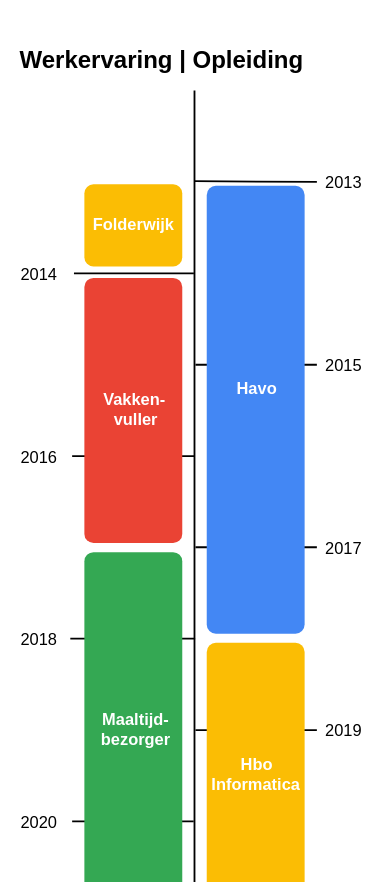
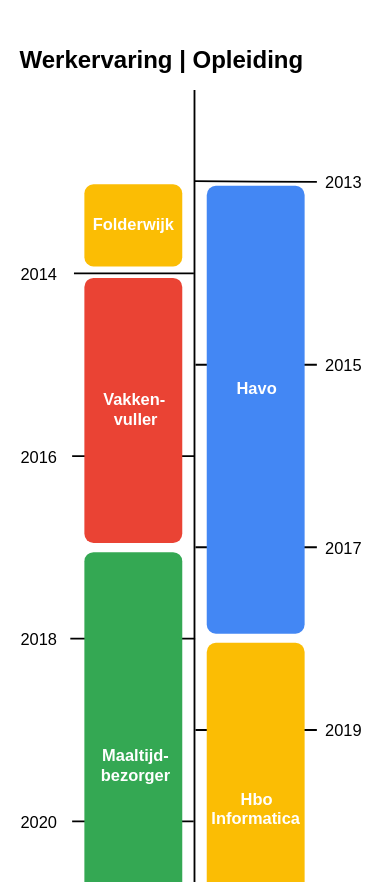
Before and after one commit to JulesImmerzeel/portfolio, a plain HTML site: page index.html in a window 390 px wide. Shown: the part 1118-2000 px from the top of the page. Drawn offline with Linux system fonts and the light colour scheme.

Commit message:
Update timeline

```diff
--- a/index.html
+++ b/index.html
@@ -35,7 +35,7 @@
 							Mijn naam is Jules Immerzeel. Ik ben 20 jaar en student informatica aan de
 							Hogeschool Rotterdam.<br />
 							Technologie heeft mij altijd al mateloos geïnteresseerd.<br />
-							Programeren is voor mij niet alleen een bezigheid voor school, maar ook een hobby! In mijn eigen tijd ben ik daarom ook vaak met eigen projecten bezig.<br />
+							Programmeren is voor mij niet alleen een bezigheid voor school, maar ook een hobby! In mijn eigen tijd ben ik daarom ook vaak met eigen projecten bezig.<br />
 							Als je doet wat je leuk vindt, hoef je nooit te werken!
 						</p>
 						<p>
@@ -45,17 +45,17 @@
 					</article>
 					<article id="skills">
 						<h2>Vaardigheden</h2>
-						<button class="progress" onclick="show('C Sharp', 'In het tweede jaar van mijn opleiding heb ik kennis gemaakt met deze taal fijne taal. Ik vind C Sharp een prettige taal om mee te werken. De online documentatie zo goed, de syntax strak en het is strong typed! In de toekomst ben ik van plan om mijn csharp skills verder uit te breiden. Het lijkt mij erg leuk om een keer een game met unity te gaan maken.', ['ASP.NET', 'Console applicaties'])">
+						<button class="progress" onclick="show('C Sharp', 'In het tweede jaar van mijn opleiding heb ik kennis gemaakt met CSharp. Ik vind CS een prettige taal om mee te werken. De online documentatie is goed, de syntax strak en het heeft een goede balans tussen performance en complexiteit. Het lijkt mij erg leuk om in de toekomst een keer een game met unity te ontwikkelen.', ['ASP.NET', 'Console applicaties'])">
 							<span id="csharp" class="progress-done red">
 								C# 70%
 							</span>
 						</button>
-						<button class="progress" onclick="show('Python', 'Python was de eerste echte programeertaal waar ik kenis mee maakte. Ik gebruik deze taal nog steeds regelmatig. Momenteel volg ik een minor in artificial intelligence. Hiervoor maak ik uitsluitend gebruik van Python.', ['Pygame', 'Regex', 'Django', 'Artificial intelligence'])">
+						<button class="progress" onclick="show('Python', 'Python is mijn eerste programeertaal. Ik gebruik deze taal nog steeds regelmatig. Momenteel volg ik een minor in artificial intelligence, deze wordt gegeven in Python.', ['Pygame', 'Regex', 'Django', 'Artificial intelligence'])">
 							<span id="python" class="progress-done blue">
 								Python 80%
 							</span>
 						</button>
-						<button class="progress" onclick="show('JavaScript', 'Tijdens mijn opleiding heb ik verschillende webapplicaties gemaakt. Hierbij heb ik veel ervaring met html, css en javascript opgedaan. Voor mijn 3e jaars stage heb ik daarom voor een webdevelopment stage gekozen. Tijdens deze stage heb ik  veel met Sass, Bootstrap en React.js heb gewerkt.', ['HTML', 'CSS', 'Sass', 'Bootstrap', 'Javascript', 'Typescript', 'React.js'])">
+						<button class="progress" onclick="show('JavaScript', 'Tijdens mijn opleiding heb ik verschillende webapplicaties ontwikkeld. Hierbij heb ik veel ervaring met html, css en javascript opgedaan. Voor mijn 3e jaars stage heb ik daarom voor een webdevelopment stage gekozen. Tijdens deze stage heb ik  veel met Sass, Bootstrap en React.js heb gewerkt.', ['HTML', 'CSS', 'Sass', 'Bootstrap', 'Javascript', 'Typescript', 'React.js'])">
 							<span id="frontend" class="progress-done yellow">
 								JavaScript 90%
 							</span>
@@ -67,7 +67,7 @@
 					<h2>Werkervaring | Opleiding</h2>
 					<object id="object-timeline" type="image/svg+xml" data="/assets/timeline.svg"></object>
 
-					<svg id="timeline-mobile" x="0px" y="0px" viewBox="0 0 192 499">
+					<svg id="timeline-mobile" x="0px" y="0px" viewBox="0 0 192 543.8">
 						<g class="lines">
 							<line class="st0" x1="95.45" y1="49.88"  x2="162.39" y2="50.3"/>
 							<line class="st0" x1="95.99" y1="150.3" x2="162.39" y2="150.3"/>
@@ -78,7 +78,8 @@
 							<line class="st0" x1="96" y1="350.11" x2="162.39" y2="350.11"/>
 							<line class="st0" x1="95" y1="400.11" x2="28.52" y2="400.11"/>
 							<line class="st0" x1="95.45" y1="450.11" x2="162.39" y2="450.11"/>
-							<line class="st0" x1="95.45" y1="0.3" x2="95.45" y2="498.8"/>
+							<line class="st0" x1="95" y1="500.11" x2="28.52" y2="500.11"/>
+							<line class="st0" x1="95.45" y1="0" x2="95.45" y2="543.8"/>
 						</g>
 						<g class="events">
 							<g class="event">
@@ -92,16 +93,16 @@
 								</text>
 							</g>
 							<g class="event">
-								<rect class="yellow" x="102.1472 " y="302.3801 " width="53.5467" height="145" rx="5"/>
-								<text transform="matrix(1 0 0 1 120.6658 371.8807)"><tspan x="0" y="0">Hbo</tspan><tspan x="-16" y="10.8" class="st10 st8 st9">Informatica</tspan></text>
+								<rect class="yellow" x="102.1472 " y="302.3801 " width="53.5467" height="190" rx="5"/>
+								<text transform="matrix(1 0 0 1 120.6658 390.8807)"><tspan x="0" y="0">Hbo</tspan><tspan x="-16" y="10.8" class="st10 st8 st9">Informatica</tspan></text>
 							</g>
 							<g class="event">
 								<rect class="red" x="35.2138" y="102.8037" width="53.5467" height="145" rx="5"/>
 								<text transform="matrix(1 0 0 1 45.479 172.3044)"><tspan x="0" y="0">Vakken-</tspan><tspan x="5.75" y="10.8" class="st10 st8 st9">vuller</tspan></text>
 							</g>
 							<g class="event">
-								<rect class="green" x="35.2138" y="252.8037" width="53.5467" height="195" rx="5"/>
-								<text transform="matrix(1 0 0 1 44.9194 347.3044)"><tspan x="0" y="0">Maaltijd-</tspan><tspan x="-0.76" y="10.8" class="st10 st8 st9">bezorger</tspan></text>
+								<rect class="green" x="35.2138" y="252.8037" width="53.5467" height="240" rx="5"/>
+								<text transform="matrix(1 0 0 1 44.9194 367.3044)"><tspan x="0" y="0">Maaltijd-</tspan><tspan x="-0.76" y="10.8" class="st10 st8 st9">bezorger</tspan></text>
 							</g>
 						</g>
 						<g class="years">
@@ -114,6 +115,7 @@
 							<text transform="matrix(1 0 0 1 0.2422 203.8257)">2016</text>
 							<text transform="matrix(1 0 0 1 0.2422 303.6362)">2018</text>
 							<text transform="matrix(1 0 0 1 0.2419 403.6362)">2020</text>
+							<text transform="matrix(1 0 0 1 0.2419 503.6362)">2022</text>
 						</g>
 					</svg>
 				</article>
@@ -131,7 +133,8 @@
 							Starling Structures is een architectenbureau gevestigd in Den Haag.
 							Starling Structures wilde een website waarop potentiële klanten kunnen zien wie zij zijn en wat ze doen.
 							Ik heb de website in Django gemaakt. Django heeft een handige buildin admin functionaliteit waardoor de klant zelf zijn projecten kan managen.
-							Ik heb van dit project veel geleerd over SEO en databases.
+							Ik heb van dit project veel geleerd over SEO en databases.<br/>
+							Deze website is grotendeels af. Er moeten nog een paar puntjes op de i worden gezet, daarom is de website momenteel <a href="starling.julesimmerzeel.com">hier</a> beschikbaar.
 						</p>
 						<ul>
 							<li class="blue">Django</li>
@@ -148,7 +151,8 @@
 						<p>
 							World whide board is een white board waarop iedereen iets kan tekenen. De site update realtime automatisch voor iedereen die online is als er iets op getekend wordt.<br />
 							Het leek mij een grappig experiment om wild vreemde mensen de kans te geven iets te tekenen wat andere kunnen zien en aan kunnen mee werken.<br />
-							Dit project heb ik in mijn eigen tijd gemaakt om te leren over websockets, webRTC en google analytics.
+							Dit project heb ik in mijn eigen tijd gemaakt om te leren over websockets, webRTC en google analytics.<br/>
+							De website is momenteel niet online, maar de <a href="https://github.com/JulesImmerzeel/WorldWhideBoard">code</a> kunt u hier vinden.
 						</p>
 
 						<ul>
@@ -169,8 +173,9 @@
 							De site is gemaakt met als uitgangspunt dat informatie over klinische onderzoeken voor iedereen begrijpbaar moet kunnen zijn, dus ook voor laaggeletterde en kinderen.
 						</p>
 						<p>
-							De frontend gebruikt Sass en React, de backend met Django. Tijdens mijn stage heb ik grote stappen gemaakt in mijn programeer vaardigheden.<br />
-							Daarnaast heb ik veel geleerd over samenwerken met andere stackeholders, werken met een grote codebase onbekende code base en hoe het is om full time werken :)
+							De frontend gebruikt Sass en React, de backend met Django. Tijdens mijn stage heb ik grote stappen gemaakt in mijn programmeer vaardigheden.<br />
+							Daarnaast heb ik veel geleerd over samenwerken met andere stackeholders, werken met een grote codebase onbekende code base en hoe het is om full time werken :)<br/>
+							<a href="https://proefpersoneninformatie.nl">Website</a>
 						</p>
 
 						<ul>
```
Also changed, not shown: assets/timeline.svg.
